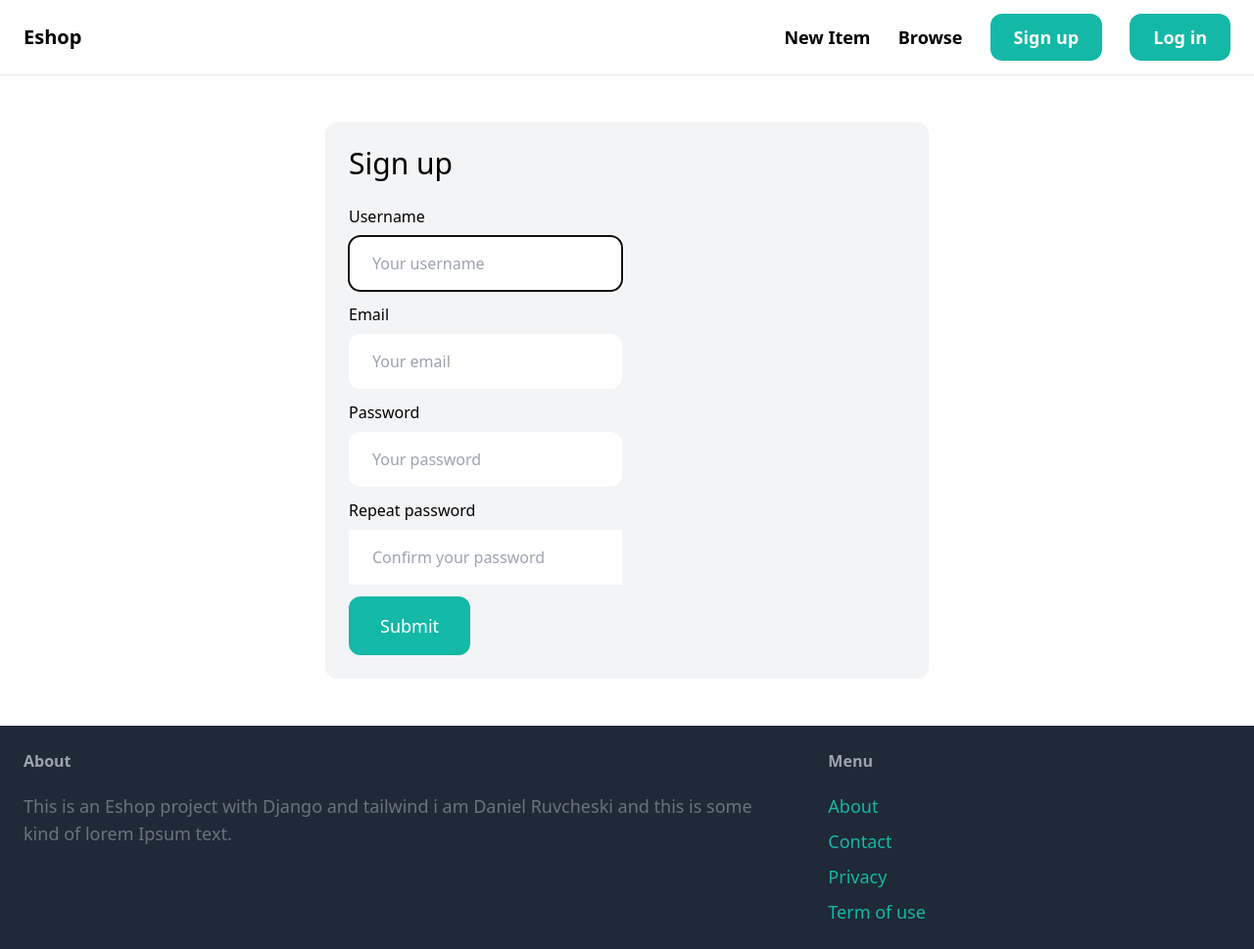
After one commit to DanielRuvchee/Eshop, a Django app: page /signup/ in a window 1280 px wide. The commit adds this page. Shown: the whole page at 98% size. Run offline with Django 5.2, Linux system fonts and the light colour scheme; some libraries are stand-ins or nearby versions.

Commit message:
Sign up page

```diff
--- /dev/null
+++ b/core/forms.py
@@ -0,0 +1,25 @@
+from django import forms
+from django.contrib.auth.forms import UserCreationForm
+from django.contrib.auth.models import User
+
+class SignupForm(UserCreationForm):
+    class Meta:
+        model = User
+        fields = ('username', 'email', 'password1', 'password2')
+
+    username = forms.CharField(widget=forms.TextInput(attrs={
+        'placeholder': 'Your username',
+        'class': 'w-fully py-4 px-6 rounded-xl'
+    }))
+    email = forms.CharField(widget=forms.EmailInput(attrs={
+        'placeholder': 'Your email',
+        'class': 'w-fully py-4 px-6 rounded-xl'
+    }))
+    password1 = forms.CharField(widget=forms.PasswordInput(attrs={
+        'placeholder': 'Your password',
+        'class': 'w-fully py-4 px-6 rounded-xl'
+    }))
+    password2 = forms.CharField(widget=forms.PasswordInput(attrs={
+        'placeholder': 'Confirm your password',
+        'class': 'w-fully py-4 px-6 roudned-xl'
+    }))
--- a/core/templates/core/base.html
+++ b/core/templates/core/base.html
@@ -15,7 +15,8 @@
         <div class="space-x-6">
             <a href="#" class="text-lg font-semibold hover:text-gray-500">New Item</a>
             <a href="#" class="text-lg font-semibold hover:text-gray-500">Browse</a>
-            <a href="#" class="px-6 py-3 text-lg font-semibold bg-teal-500 text-white rounded-xl hover:bg-teal-700">Sign up</a>
+
+            <a href="{% url 'core:signup' %}" class="px-6 py-3 text-lg font-semibold bg-teal-500 text-white rounded-xl hover:bg-teal-700">Sign up</a>
             <a href="#" class="px-6 py-3 text-lg font-semibold bg-teal-500 text-white rounded-xl hover:bg-teal-700">Log in</a>
         </div>
     </nav>
@@ -38,7 +39,7 @@
             <ul class="space-y-2">
                 <li><a href="#" class="text-lg text-teal-500 hover:text-teal-700">About</a></li>
 
-                <li><a href="{% url 'contact' %}" class="text-lg text-teal-500 hover:text-teal-700">Contact</a></li>
+                <li><a href="{% url 'core:contact' %}" class="text-lg text-teal-500 hover:text-teal-700">Contact</a></li>
 
                 <li><a href="#" class="text-lg text-teal-500 hover:text-teal-700">Privacy</a></li>
 
--- /dev/null
+++ b/core/templates/core/signup.html
@@ -0,0 +1,45 @@
+{% extends 'core/base.html' %}
+
+{% block title %}Sign up{% endblock %}
+
+{% block content %}
+<div class="w-1/2 my-6 mx-auto p-6 bg-gray-100 rounded-xl">
+    <h1 class="mb-6 text-3xl">Sign up</h1>
+
+    <form method="post" action=".">
+        {% csrf_token %}
+
+        <div class="mb-3">
+            <label class="inline-block mb-2">Username</label><br>
+            {{ form.username }}
+        </div>
+
+        <div class="mb-3">
+            <label class="inline-block mb-2">Email</label><br>
+            {{ form.email }}
+        </div>
+
+        <div class="mb-3">
+            <label class="inline-block mb-2">Password</label><br>
+            {{ form.password1 }}
+        </div>
+
+        <div class="mb-3">
+            <label class="inline-block mb-2">Repeat password</label><br>
+            {{ form.password2 }}
+        </div>
+
+        {% if form.errors or form.non_field_errors %}
+            <div class="mb-3 p-6 bg-red-100 rounded-xl">
+                {% for field in form %}
+                    {{ field.errors }}
+                {% endfor %}
+
+                {{ form.non_field_errors }}
+            </div>
+        {% endif %}
+
+        <button class="py-4 px-8 text-lg bg-teal-500 hover:bg-teal-700 rounded-xl text-white">Submit</button>
+    </form>
+</div>
+{% endblock %}
--- /dev/null
+++ b/core/urls.py
@@ -0,0 +1,12 @@
+from django.urls import path
+from . import views
+from core.views import index, contact
+
+app_name = 'core'
+
+
+urlpatterns = [
+    path('', views.index, name='index'),
+    path('contact/', views.contact, name='contact'),
+    path('signup/', views.signup, name='signup'),
+]
--- a/core/views.py
+++ b/core/views.py
@@ -1,11 +1,15 @@
-from django.shortcuts import render
+from django.shortcuts import render, redirect
+
 from item.models import Category, Item
+
+from .forms import SignupForm
 
 # Create your views here.
 
 def index(request):
     items = Item.objects.filter(is_sold=False)[0:6]
     categories = Category.objects.all()
+
     return render(request, 'core/index.html', {
         'categories' : categories,
         'items' : items,
@@ -14,3 +18,19 @@ def index(request):
 
 def contact(request):
     return render(request, 'core/contact.html')
+
+
+def signup(request):
+    if request.method == 'POST':
+        form = SignupForm(request.POST)
+
+        if form.is_valid():
+            form.save()
+
+            return redirect('/login/')
+    else:
+        form = SignupForm()
+
+    return render(request, 'core/signup.html', {
+        'form': form
+    })
--- a/daniel/urls.py
+++ b/daniel/urls.py
@@ -1,13 +1,11 @@
 
 from django.contrib import admin
 from django.urls import path, include
-from core.views import index, contact
 from django.conf import settings
 from django.conf.urls.static import static
 
 urlpatterns = [
     path('admin/', admin.site.urls),
-    path('', index, name = 'index'),
-    path('contact/', contact, name = 'contact'),
+    path('', include('core.urls')),
     path('items/', include('item.urls')),
 ] + static(settings.MEDIA_URL, document_root=settings.MEDIA_ROOT)
```
Also changed, not shown: db.sqlite3.
